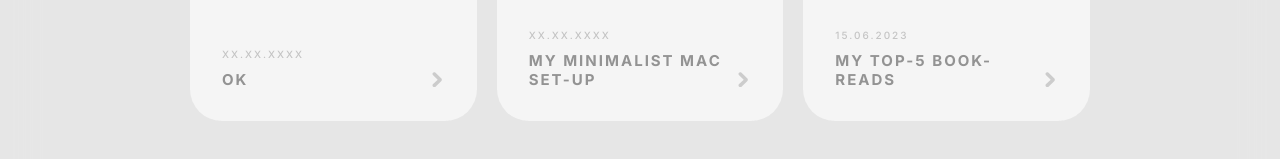
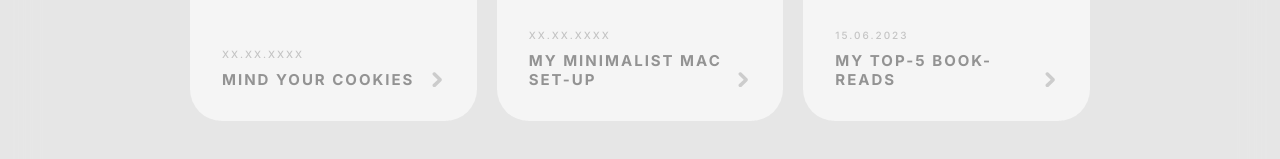
Before and after one commit to aeonyuonmiller/folioz, a Next.js app: page / in a window 1280 px wide. Shown: the part 883-1042 px from the top of the page. Built offline with nearby package versions, Linux system fonts and the light colour scheme.

Commit message:
changed copy of card

```diff
--- a/src/app/page.js
+++ b/src/app/page.js
@@ -17,7 +17,7 @@ export default function Home() {
     <motion.div className='glas' initial={{y: "10vh", opacity: 0}} animate={{y: "0vh", opacity: 1}} transition={{duration: .4, ease: [.3,0,.2,1.01], delay: 1 }}>
       <h5>View works</h5>
       <div className="card-grid">
-        <Card title="Ok" date="xx.xx.xxxx" />
+        <Card title="Mind your cookies" date="xx.xx.xxxx" />
         <Card title="my minimalist mac set-up" date="xx.xx.xxxx" />
         <Card title="my top-5 book-reads" date="15.06.2023" />
       </div>
```
